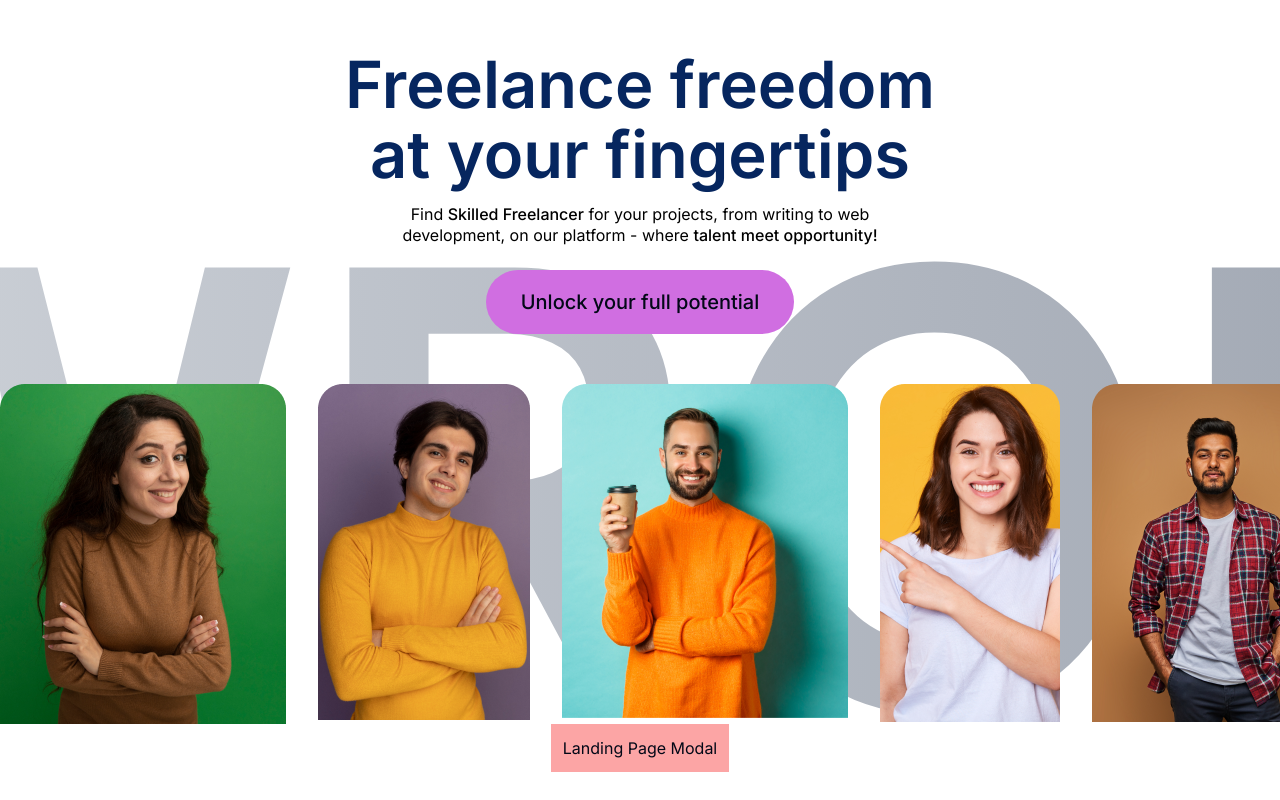
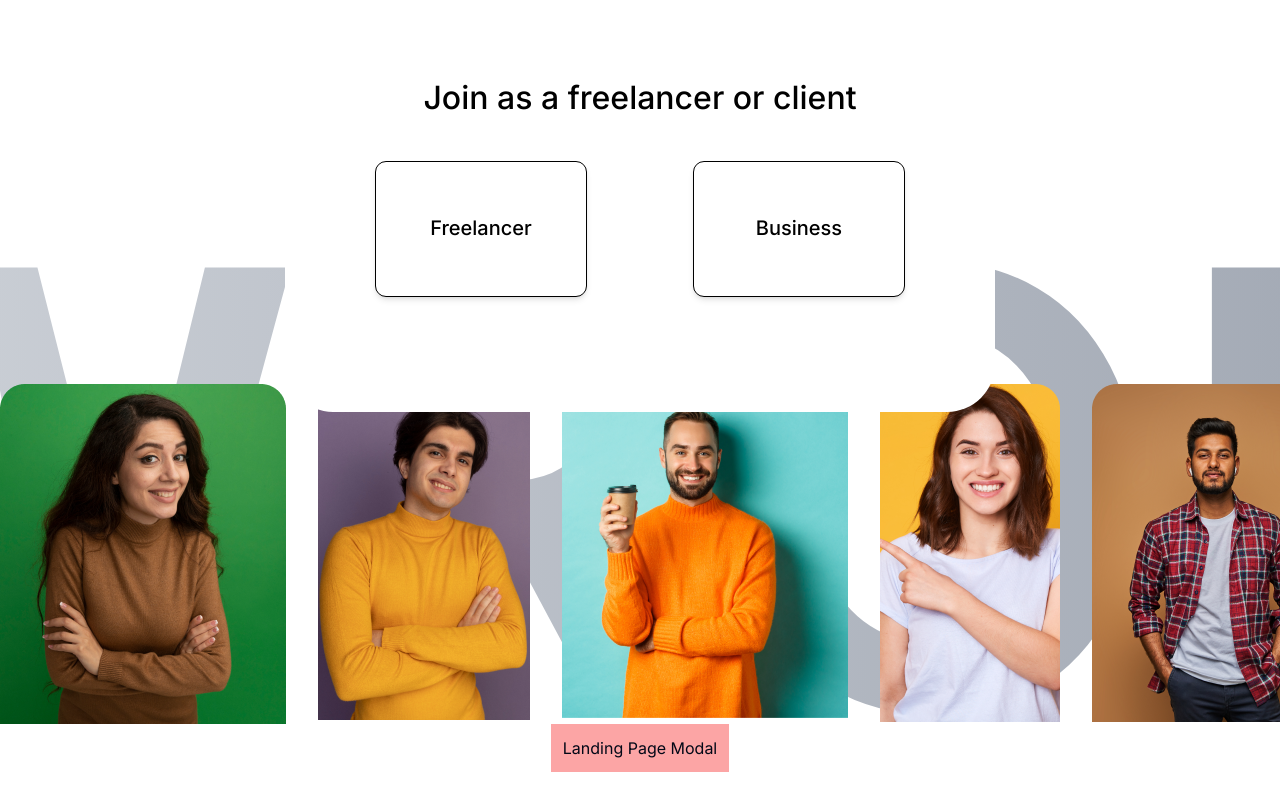
Before and after one commit to WadadParker/workwise, a Next.js app: page / in a window 1280 px wide. Both pictures are taken after a click on the button "Unlock your full potential". Built offline with nearby package versions, Linux system fonts and the light colour scheme.

Commit message:
style: added modal component

```diff
--- a/src/app/landing-page/page.jsx
+++ b/src/app/landing-page/page.jsx
@@ -1,4 +1,6 @@
-import React from "react";
+"use client";
+
+import React, { useState } from "react";
 
 //image assets
 import greenBg from "../../../public/assets/greenBg.png";
@@ -6,8 +8,11 @@ import purpleBg from "../../../public/assets/purpleBg.png";
 import blueBg from "../../../public/assets/blueBg.png";
 import yellowBg from "../../../public/assets/yellowBg.png";
 import brownBg from "../../../public/assets/brownBg.png";
+import FreelanceModal from "../../components/landingPage/FreelanceModal";
 
 function LandingPage() {
+  const [show, setShow] = useState(false);
+
   const tempData = [
     {
       url: greenBg,
@@ -26,20 +31,32 @@ function LandingPage() {
     },
   ];
 
+  const handleShowModal = () => {
+    setShow(!show);
+  };
+
   return (
-    <section className="  pt-[50px] gap-[50px]  flex flex-col items-center justify-center relative overflow-hidden ">
+    <section
+      className="  pt-[50px] gap-[50px]  flex flex-col items-center justify-center relative overflow-hidden  "
+      onClick={handleShowModal}
+    >
+      {show && <FreelanceModal />}
+
       <div className="flex flex-col items-center justify-center gap-[25px] ">
         <div className="flex  flex-col items-center justify-center gap-[14px] ">
-          <h1 className="w-[650px] font-semibold text-[65px] leading-[70px] text-[#06265F] text-center ">
+          <h1 className="w-[650px] font-semibold text-[65px] leading-[70px] text-[#06265F] text-center tracking-wide ">
             Freelance freedom at your fingertips
           </h1>
-          <p className=" w-[500px] font-normal text-[16px] leading-[20.5px] text-[#000000] text-center ">
+          <p className=" w-[500px] font-normal text-[16px] leading-[20.5px] text-[#000000] text-center tracking-wide ">
             Find <span className="font-medium">Skilled Freelancer</span> for
             your projects, from writing to web development, on our platform -
             where <span className="font-medium">talent meet opportunity!</span>
           </p>
         </div>
-        <button className="  bg-[#D06EE1] rounded-[47px] font-medium text-[20px] leading-[28.13px] py-[18px] px-[35px] z-20 ">
+        <button
+          className="  bg-[#D06EE1] rounded-[47px] font-medium text-[20px] leading-[28.13px] py-[18px] px-[35px] z-20 "
+          onClick={handleShowModal}
+        >
           Unlock your full potential
         </button>
       </div>
--- /dev/null
+++ b/src/components/landingPage/FreelanceModal.jsx
@@ -0,0 +1,23 @@
+function FreelanceModal() {
+  return (
+    <section className=" absolute top-[30px]   flex flex-col gap-[45px] pt-[49px] pb-[115px] px-[90px] rounded-[48px] bg-[#FFFFFF] z-30 ">
+      <h1 className="font-medium text-[32px] leading-[37px] text-center text-[#000000] ">
+        Join as a freelancer or client
+      </h1>
+      <div className="flex  gap-[106px] ">
+        <div className="bg-[#FFFFFF] rounded-[11px] w-[212px] h-[136px] border border-solid border-[#000000] shadow-md flex items-center justify-center hover:border-[#dda3e7] hover:shadow-lg cursor-pointer ">
+          <h1 className=" text-[#000000] font-medium text-[20px] leading-[23.44px]   ">
+            Freelancer
+          </h1>
+        </div>
+        <div className="bg-[#FFFFFF] rounded-[11px] w-[212px] h-[136px] border border-solid border-[#000000] hover:border-[#e5b3ee] hover:shadow-lg shadow-md flex items-center justify-center cursor-pointer ">
+          <h1 className=" text-[#000000] font-medium text-[20px] leading-[23.44px] text-center  ">
+            Business
+          </h1>
+        </div>
+      </div>
+    </section>
+  );
+}
+
+export default FreelanceModal;
```
